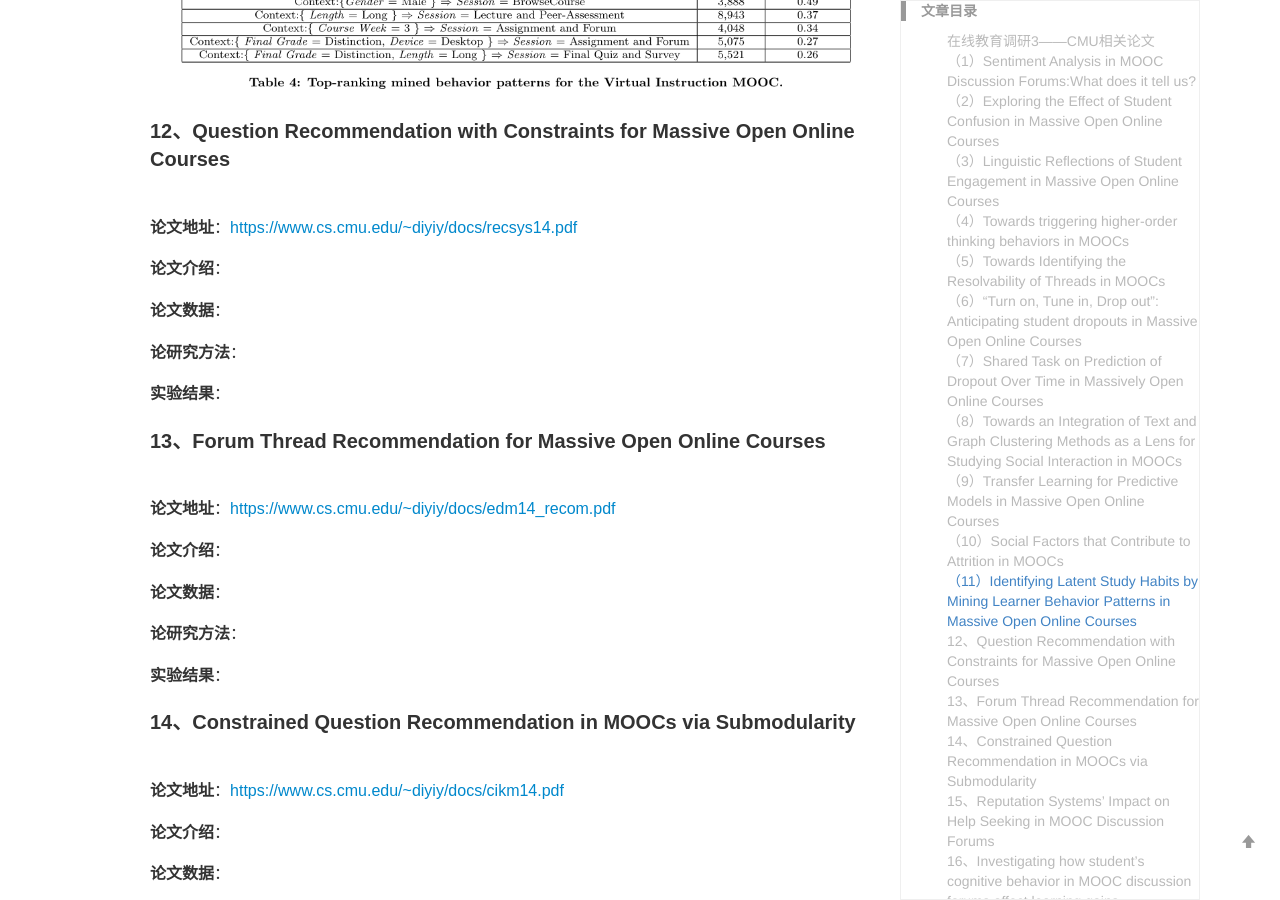
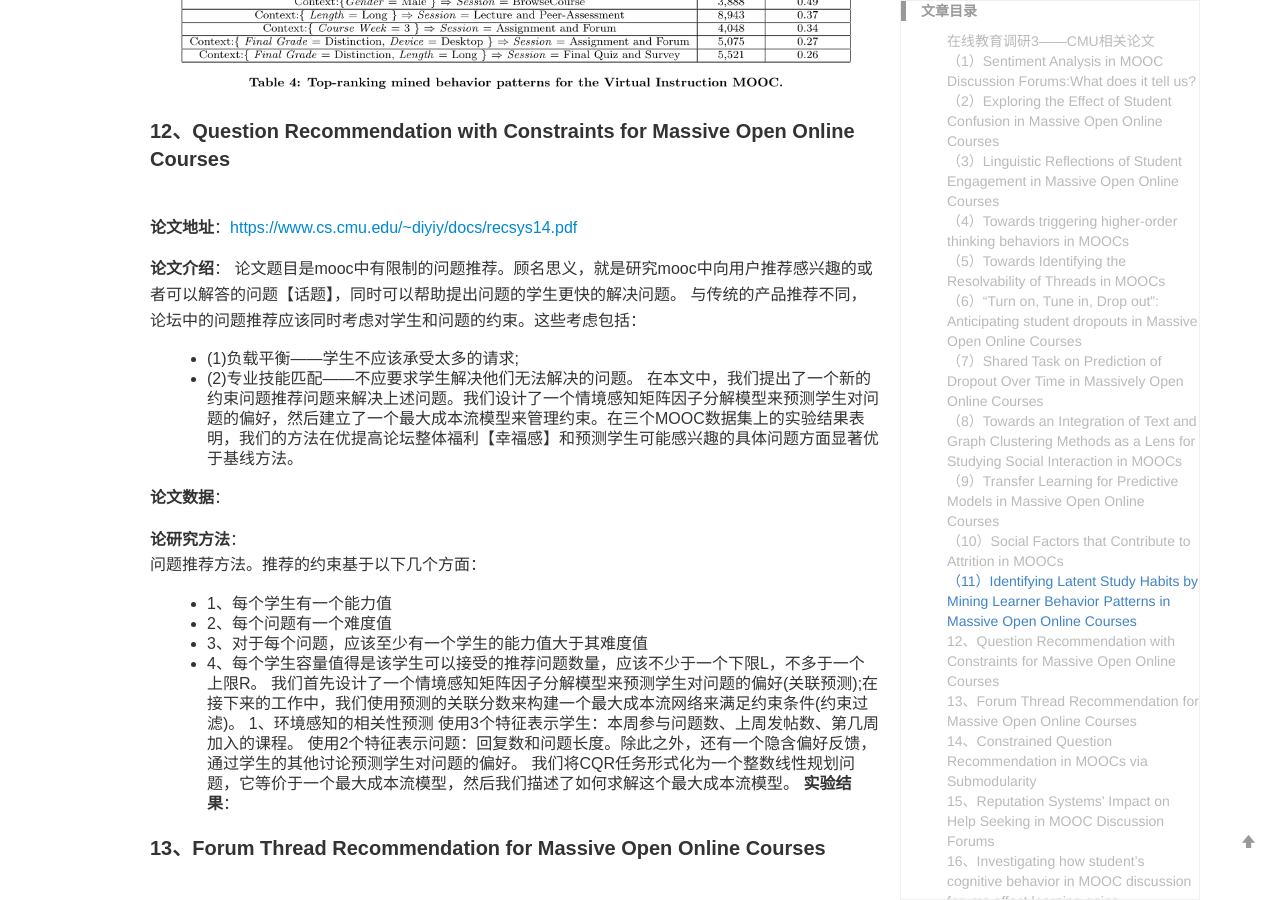
Before and after one commit to yuanmingchen/yuanmingchen.github.io, a Jekyll site: the page built from _posts/2019-05-20-mooc-survey3.md, in a window 1280 px wide and 900 px high, scrolled down 18024 px. Built offline with Jekyll 4.4.1, drawn with Linux system fonts in a browser that asks for light colours; formulas are drawn with MathJax 3; comment, search, counter and statistics services are not loaded.

Commit message:
Updates _posts/2019-05-20-mooc-survey3.md
Auto commit by GitBook Editor

```diff
--- a/_posts/2019-05-20-mooc-survey3.md
+++ b/_posts/2019-05-20-mooc-survey3.md
@@ -444,16 +444,27 @@ Python编程课程论坛，将论坛集限制为集中于讨论课程内容的
 #### 12、Question Recommendation with Constraints for Massive Open Online Courses
 **论文地址**：<https://www.cs.cmu.edu/~diyiy/docs/recsys14.pdf>
 
-
 **论文介绍**：
-
+论文题目是mooc中有限制的问题推荐。顾名思义，就是研究mooc中向用户推荐感兴趣的或者可以解答的问题【话题】，同时可以帮助提出问题的学生更快的解决问题。
+与传统的产品推荐不同，论坛中的问题推荐应该同时考虑对学生和问题的约束。这些考虑包括：
+- (1)负载平衡——学生不应该承受太多的请求;
+- (2)专业技能匹配——不应要求学生解决他们无法解决的问题。
+在本文中，我们提出了一个新的约束问题推荐问题来解决上述问题。我们设计了一个情境感知矩阵因子分解模型来预测学生对问题的偏好，然后建立了一个最大成本流模型来管理约束。在三个MOOC数据集上的实验结果表明，我们的方法在优提高论坛整体福利【幸福感】和预测学生可能感兴趣的具体问题方面显著优于基线方法。
 
 **论文数据**：
 
 
 **论研究方法**：
-
-
+问题推荐方法。推荐的约束基于以下几个方面：
+- 1、每个学生有一个能力值
+- 2、每个问题有一个难度值
+- 3、对于每个问题，应该至少有一个学生的能力值大于其难度值
+- 4、每个学生容量值得是该学生可以接受的推荐问题数量，应该不少于一个下限L，不多于一个上限R。
+我们首先设计了一个情境感知矩阵因子分解模型来预测学生对问题的偏好(关联预测);在接下来的工作中，我们使用预测的关联分数来构建一个最大成本流网络来满足约束条件(约束过滤)。
+1、环境感知的相关性预测
+使用3个特征表示学生：本周参与问题数、上周发帖数、第几周加入的课程。
+使用2个特征表示问题：回复数和问题长度。除此之外，还有一个隐含偏好反馈，通过学生的其他讨论预测学生对问题的偏好。
+我们将CQR任务形式化为一个整数线性规划问题，它等价于一个最大成本流模型，然后我们描述了如何求解这个最大成本流模型。
 **实验结果**：
 
 
```
